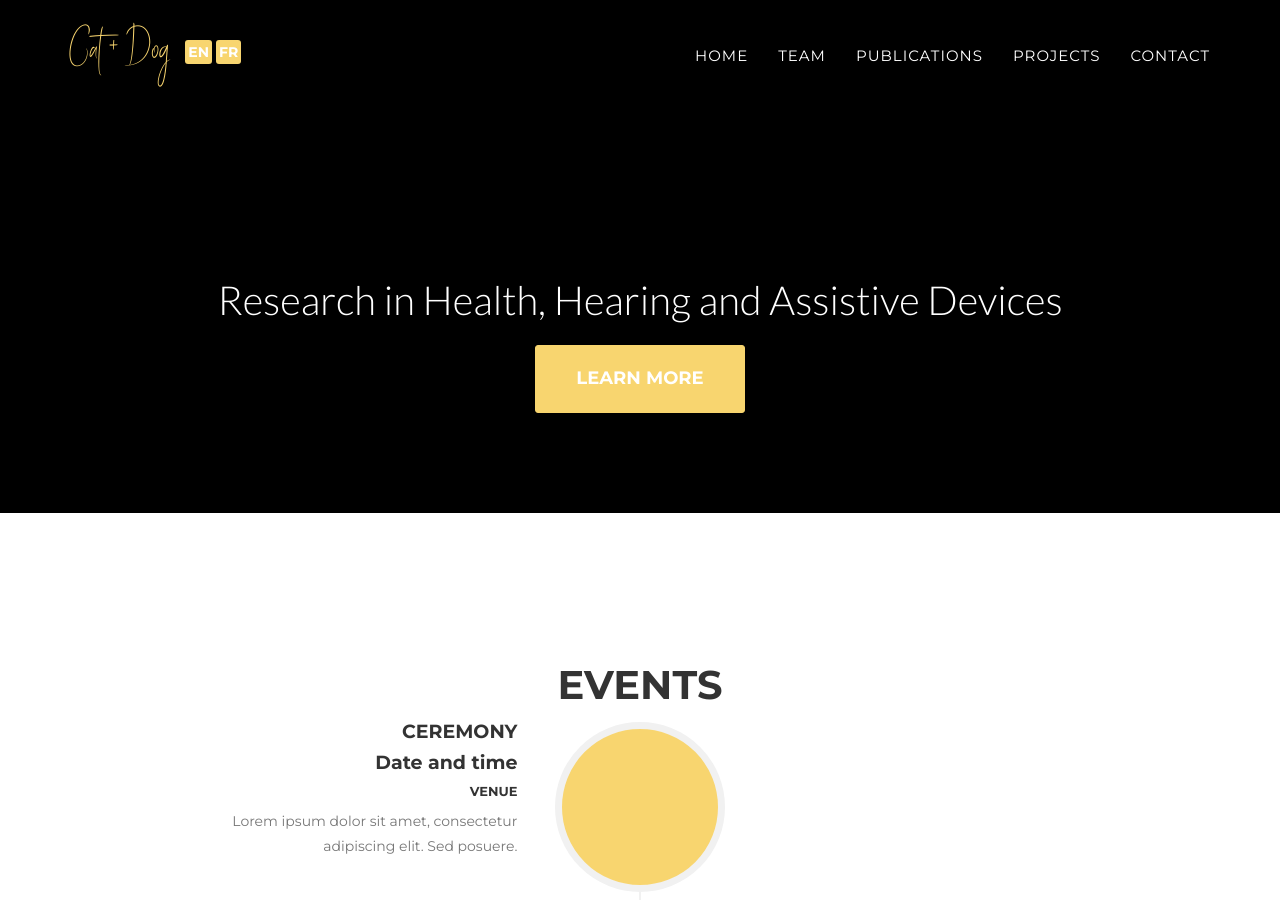
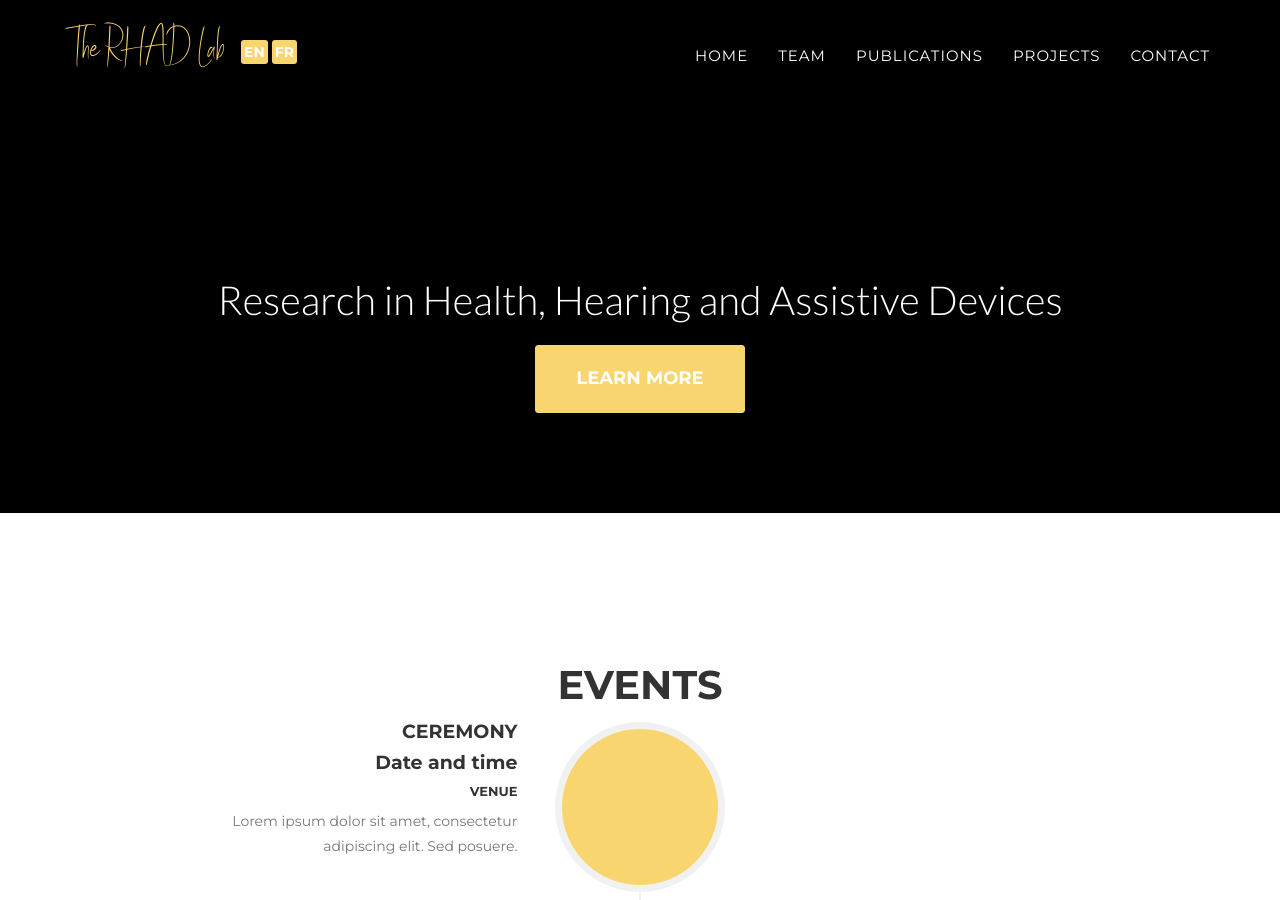
Before and after one commit to rhad-lab/rhad-lab, a Jekyll site: the page built from index.html, in a window 1280 px wide and 900 px high. Built offline with Jekyll 4.4.1, drawn with Linux system fonts in a browser that asks for light colours; some web fonts are replaced.

Commit message:
Update _config.yml

```diff
--- a/_config.yml
+++ b/_config.yml
@@ -2,9 +2,9 @@ url: https://walice.github.io
 #baseurl: /wedding-template
 
 # Site settings
-title: Cat + Dog
-email: petsgetmarried@wedding.com
-description: "Template for a wedding website."
+title: The RHAD Lab
+email: rachel.bouserhal@etsmtl.ca
+description: "Research in Health, Hearing and Assistive Devices."
 
 # Social networks usernames (many more available: google-plus, flickr, dribbble, pinterest, instagram, tumblr, linkedin, etc.)
 # social:
```
